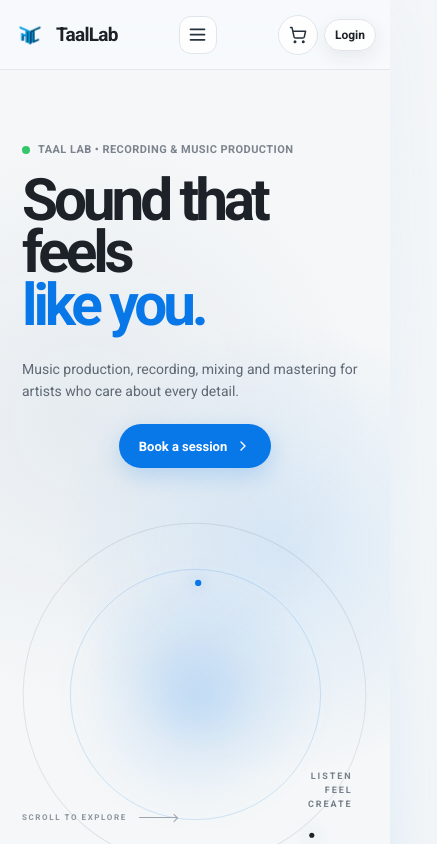
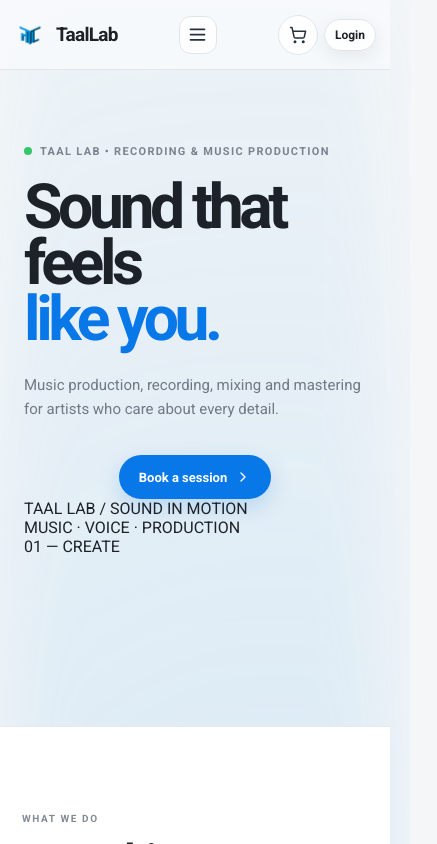
Before and after one commit to taallabstudio/webpage, a React (Vite) app: page / in a window 390 px wide. Shown: the top 844 px of the page, 437 px wide, since content can reach past the window. Built offline with nearby package versions, Linux system fonts and the light colour scheme; no server answers.

Commit message:
Remove headphone and rebuild homepage hero

```diff
--- a/src/Landing.jsx
+++ b/src/Landing.jsx
@@ -100,81 +100,13 @@ function Landing() {
   async function signOutFromSite() { try { await api("/auth/logout", { method: "POST" }); } catch {} setCurrentAccount(null); }
 
   useEffect(() => {
-    // Scroll reveal based on the supplied Coding2GO tutorial.
-    // IntersectionObserver is the primary trigger. A tiny scroll-position
-    // fallback is also used so the animation cannot fail silently in a
-    // browser/environment where observer callbacks are delayed.
-    const revealElements = Array.from(
-      document.querySelectorAll(".landing .reveal")
-    );
-
+    const revealElements = Array.from(document.querySelectorAll(".landing .reveal"));
     if (!revealElements.length) return;
-
-    const setVisibility = (element, visible) => {
-      element.classList.toggle("show", visible);
-    };
-
-    const observer = new IntersectionObserver(
-      (entries) => {
-        entries.forEach((entry) => {
-          setVisibility(entry.target, entry.isIntersecting);
-        });
-      },
-      {
-        threshold: 0.01,
-        rootMargin: "0px 0px -5% 0px",
-      }
-    );
-
+    const observer = new IntersectionObserver((entries) => {
+      entries.forEach((entry) => entry.target.classList.toggle("show", entry.isIntersecting));
+    }, { threshold: 0.01, rootMargin: "0px 0px -5% 0px" });
     revealElements.forEach((element) => observer.observe(element));
-
-    // Native scroll-linked transforms replace the GSAP/ScrollTrigger
-    // download. This keeps the headphone animation while removing two
-    // JavaScript requests from the homepage's critical dependency chain.
-    const scrollHeadphone = document.querySelector(".scroll-headphone");
-
-    // Keep the existing hero scroll animation untouched.
-    const stage = document.querySelector(".hero-scroll-stage");
-    let raf = 0;
-
-    const updateHero = () => {
-      raf = 0;
-      if (!stage) return;
-
-      const viewportHeight = window.innerHeight;
-      const rect = stage.getBoundingClientRect();
-      const scrollable = Math.max(stage.offsetHeight - viewportHeight, 1);
-      const progress = Math.min(1, Math.max(0, -rect.top / scrollable));
-
-      stage.style.setProperty("--hero-progress", progress.toFixed(4));
-      stage.classList.toggle("hero-exiting", progress > 0.34);
-
-      if (scrollHeadphone) {
-        // Keep the headphone animation tied to the hero's own scroll range.
-        // It should finish its turn as the hero scrolls away, not rotate
-        // throughout the entire website or drift down the page.
-        scrollHeadphone.style.setProperty(
-          "--headphone-rotation",
-          `${(progress * 360).toFixed(2)}deg`
-        );
-      }
-
-    };
-
-    const onScroll = () => {
-      if (!raf) raf = requestAnimationFrame(updateHero);
-    };
-
-    updateHero();
-    window.addEventListener("scroll", onScroll, { passive: true });
-    window.addEventListener("resize", updateHero);
-
-    return () => {
-      observer.disconnect();
-      window.removeEventListener("scroll", onScroll);
-      window.removeEventListener("resize", updateHero);
-      if (raf) cancelAnimationFrame(raf);
-    };
+    return () => observer.disconnect();
   }, []);
 
   useEffect(() => {
@@ -265,14 +197,7 @@ function Landing() {
       </div>
     </header>
 
-    {typeof document !== "undefined" && createPortal(
-      <ProgressiveImage className="scroll-headphone" src="/headphones.webp" previewSrc="/headphones-preview.avif" alt="" priority />,
-      document.body
-    )}
-
-    <section className="hero-scroll-stage" aria-label="TaalLab introduction">
-      <div className="hero-sticky">
-        <div className="hero-section">
+    <section className="hero-section" aria-label="TaalLab introduction">
       <div className="hero-copy">
         <div className="eyebrow"><span className="dot" /> TAAL LAB • RECORDING &amp; MUSIC PRODUCTION</div>
         <h1>Sound that feels<br/><em>like you.</em></h1>
@@ -281,21 +206,20 @@ function Landing() {
           <a className="primary-btn" href="#book-session">Book a session <ChevronRight size={16}/></a>
         </div>
       </div>
-
-          <div className="hero-art" aria-hidden="true">
-            <div className="hero-art-glow" />
-            <div className="hero-art-ring ring-one" />
-            <div className="hero-art-ring ring-two" />
-            <span className="hero-art-caption">LISTEN<br/>FEEL<br/>CREATE</span>
+      <div className="hero-visual" aria-hidden="true">
+        <div className="hero-visual-glow" />
+        <div className="hero-visual-disc">
+          <div className="hero-visual-inner">
+            <span className="hero-visual-label">TAAL LAB <i> / </i> SOUND IN MOTION</span>
+            <div className="hero-waveform"><span></span><span></span><span></span><span></span><span></span><span></span><span></span><span></span><span></span><span></span><span></span><span></span><span></span><span></span><span></span><span></span><span></span><span></span><span></span><span></span><span></span><span></span><span></span><span></span><span></span><span></span><span></span><span></span><span></span><span></span><span></span><span></span><span></span><span></span><span></span></div>
+            <span className="hero-visual-foot">MUSIC · VOICE · PRODUCTION</span>
           </div>
-
+        </div>
+        <span className="hero-visual-index">01 — CREATE</span>
+      </div>
       <div className="hero-note">
         <span>TAAL LAB</span>
         <small>Music • Voice • Production</small>
-          </div>
-        </div>
-
-        <div className="hero-scroll-hint"><span>SCROLL TO EXPLORE</span><i /></div>
       </div>
     </section>
 
```
Lines whose indentation alone changed are shown as unchanged.
